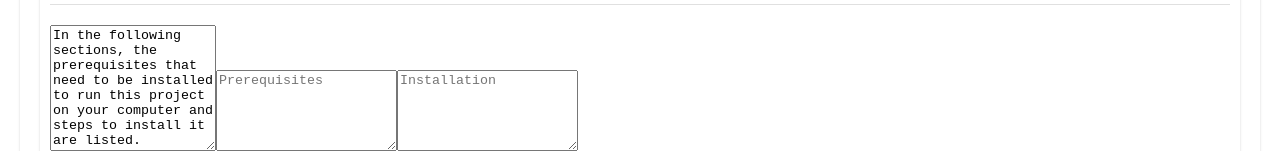
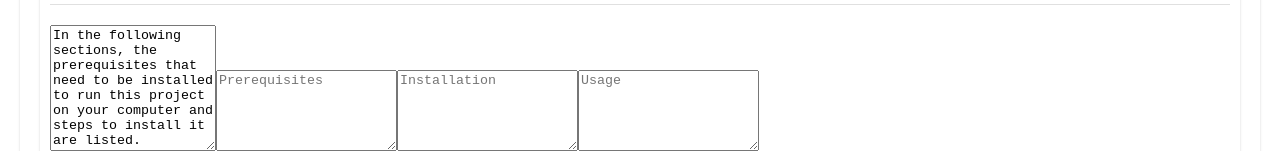
Before and after one commit to johnturner4004/readme-generator, a React (Create React App) app: page / in a window 1280 px wide. Shown: the part 801-952 px from the top of the page. Built offline with nearby package versions, Linux system fonts and the light colour scheme.

Commit message:
move usage to getting started

```diff
--- a/src/components/contents/Form/Form.jsx
+++ b/src/components/contents/Form/Form.jsx
@@ -34,8 +34,8 @@ export default function Form() {
 //shields
 //project overview
 //built with
-`## Usage
-
+// Usage
+`
 ## License
 
 ## Acknowledgements
--- a/src/components/contents/Form/GettingStarted.jsx
+++ b/src/components/contents/Form/GettingStarted.jsx
@@ -7,6 +7,7 @@ export default function GettingStarted() {
   const [gettingStarted, setGettingStarted] = useState('In the following sections, the prerequisites that need to be installed to run this project on your computer and steps to install it are listed.');
   const [prerequisites, setPrerequisites] = useState('');
   const [installation, setInstallation] = useState('');
+  const [usage, setUsage] = useState('');
 
   const handleBlur = () => {
     let gettingStartedCode =
@@ -22,6 +23,10 @@ ${prerequisites}
 
 ${installation}
 
+## Usage
+
+${usage}
+
 `;
     dispatch({ type: 'UPDATE_GETTING_STARTED', payload: gettingStartedCode });
   }
@@ -35,6 +40,7 @@ ${installation}
       <TextareaAutosize value={gettingStarted} onChange={(event)  => setGettingStarted(event.target.value)} onBlur={() => handleBlur()} minRows={5} placeholder="Gettng Started" />
       <TextareaAutosize onChange={(event) => setPrerequisites(event.target.value)} onBlur={() => handleBlur()} minRows={5} placeholder="Prerequisites" />
       <TextareaAutosize onChange={(event) => setInstallation(event.target.value)} onBlur={() => handleBlur()} minRows={5} placeholder="Installation" />
+      <TextareaAutosize onChange={(event) => setUsage(event.target.value)} onBlur={() => handleBlur()} minRows={5} placeholder="Usage" />
     </>
   )
 }
--- a/src/components/contents/MDPreview.jsx
+++ b/src/components/contents/MDPreview.jsx
@@ -11,7 +11,6 @@ const useStyles = makeStyles({
     height: "100%",
   },
 });
-
 
 export default function MDPreview() {
   const classes = useStyles();
```
